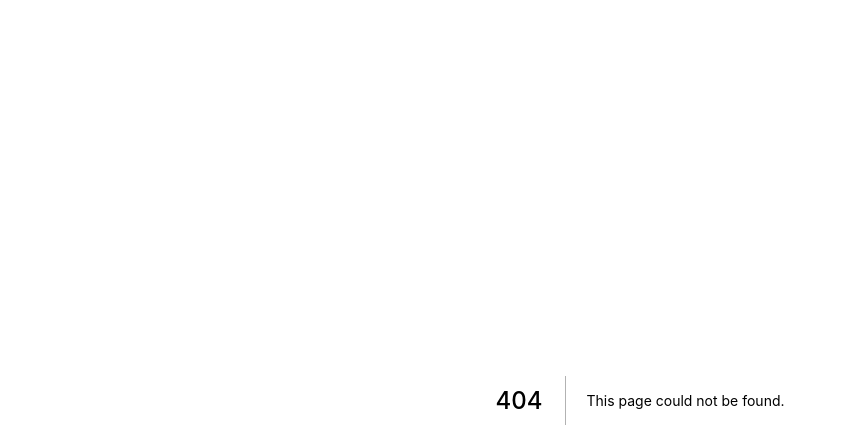
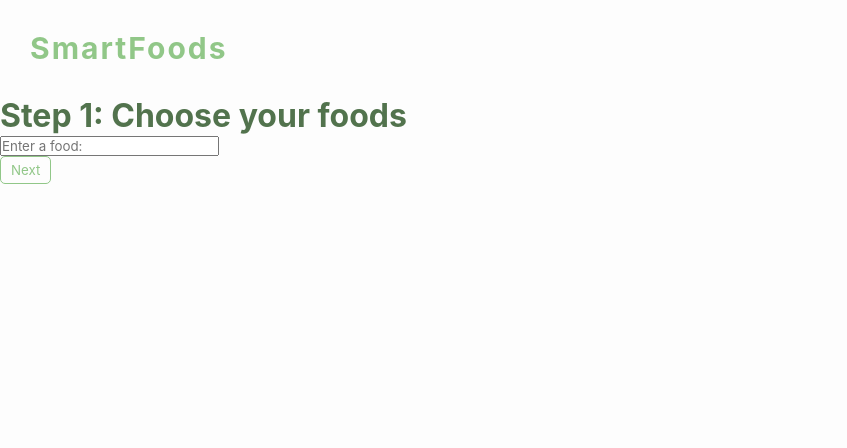
Before and after one commit to nwHacks2023-smart-food/smart-foods, a Next.js app in the folder client/: page /choose in a window 1280 px wide. Before the commit this address had no page. Shown: the top 448 px of the page, without its empty margins (0-847 px from the left). Built offline with nearby package versions, Linux system fonts and the light colour scheme.

Commit message:
Create button component and more

```diff
--- /dev/null
+++ b/client/components/Button/Button.js
@@ -0,0 +1,14 @@
+import { useRouter } from "next/router";
+import styles from "./Button.module.css";
+
+const Button = ({ text, path }) => {
+	const router = useRouter();
+
+	return (
+		<button className={styles.button} type="button" onClick={() => router.push(path)}>
+			{text}
+		</button>
+	);
+};
+
+export default Button;
--- /dev/null
+++ b/client/components/Button/Button.module.css
@@ -0,0 +1,11 @@
+.button {
+    padding: 5px 10px;
+    border-radius: 5px;
+    color: #91C788;
+    border: 1px solid #91C788;
+}
+
+.button:hover {
+    background-color: #91C788;
+    color: white;
+}
--- /dev/null
+++ b/client/components/Layout/Layout.js
@@ -0,0 +1,12 @@
+import styles from "./Layout.module.css";
+
+const Layout = ({ children }) => {
+	return (
+		<div className={styles.container}>
+			<header className={styles.header}>SmartFoods</header>
+			<main>{children}</main>
+		</div>
+	);
+};
+
+export default Layout;
--- /dev/null
+++ b/client/components/Layout/Layout.module.css
@@ -0,0 +1,7 @@
+.header {
+    color: #91C788;
+    letter-spacing: 2px;
+    padding: 30px;
+    font-weight: 700;
+    font-size: 30px;
+}
--- /dev/null
+++ b/client/pages/choose.js
@@ -0,0 +1,19 @@
+import Layout from "../components/Layout/Layout.js";
+import styles from "../styles/choose.module.css";
+import Button from "../components/Button/Button";
+
+const Choose = () => {
+	return (
+		<Layout>
+			<div className={styles.container}>
+				<h2 className={styles.step}>Step 1: Choose your foods</h2>
+				<div className={styles.card}>
+					<input type="text" placeholder="Enter a food:" />
+				</div>
+				<Button text="Next" path="/choose" />
+			</div>
+		</Layout>
+	);
+};
+
+export default Choose;
--- a/client/pages/index.js
+++ b/client/pages/index.js
@@ -1,4 +1,5 @@
 import styles from "../styles/index.module.css";
+import Button from "../components/Button/Button";
 
 export default function Home() {
 	return (
@@ -6,8 +7,8 @@ export default function Home() {
 			<div className={styles.banner}>
 				<h1>SmartFoods</h1>
 				<p>Create your smart grocery list now!</p>
+				<Button text="Get Started" path="/choose" />
 			</div>
-			<button>Get Started</button>
 		</div>
 	);
 }
--- /dev/null
+++ b/client/styles/choose.module.css
@@ -0,0 +1,4 @@
+.step {
+    color: #52734D;
+    font-size: 2rem;
+}
```
Also changed, not shown: client/styles/index.module.css (+0 -12 lines).
